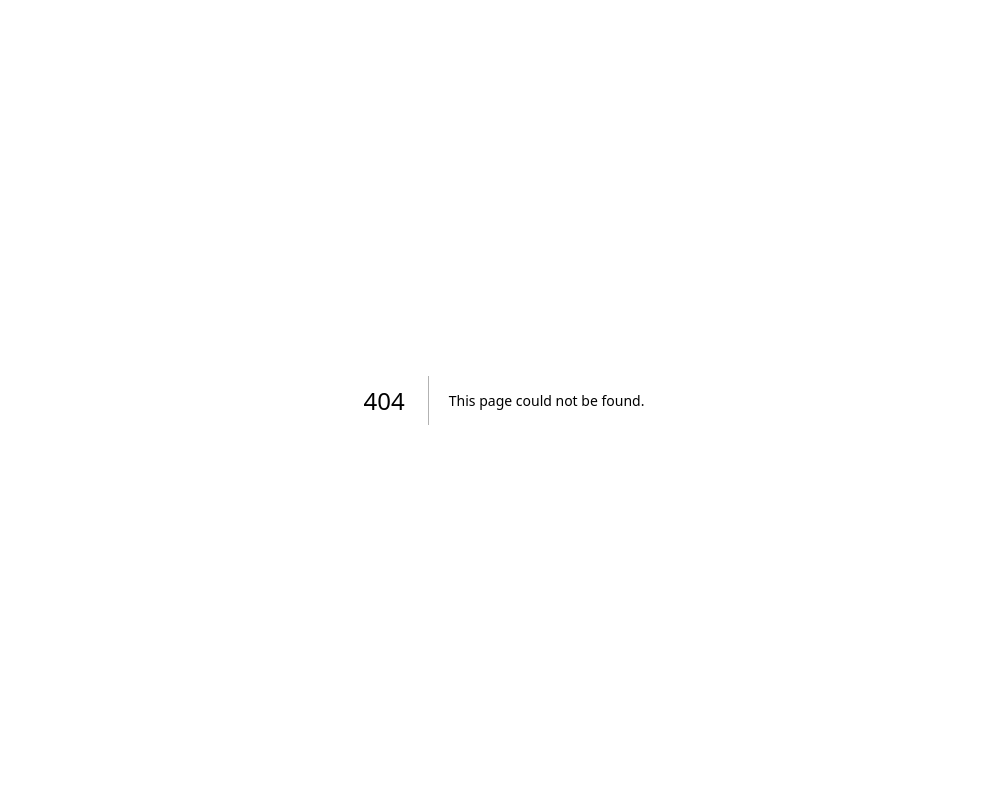
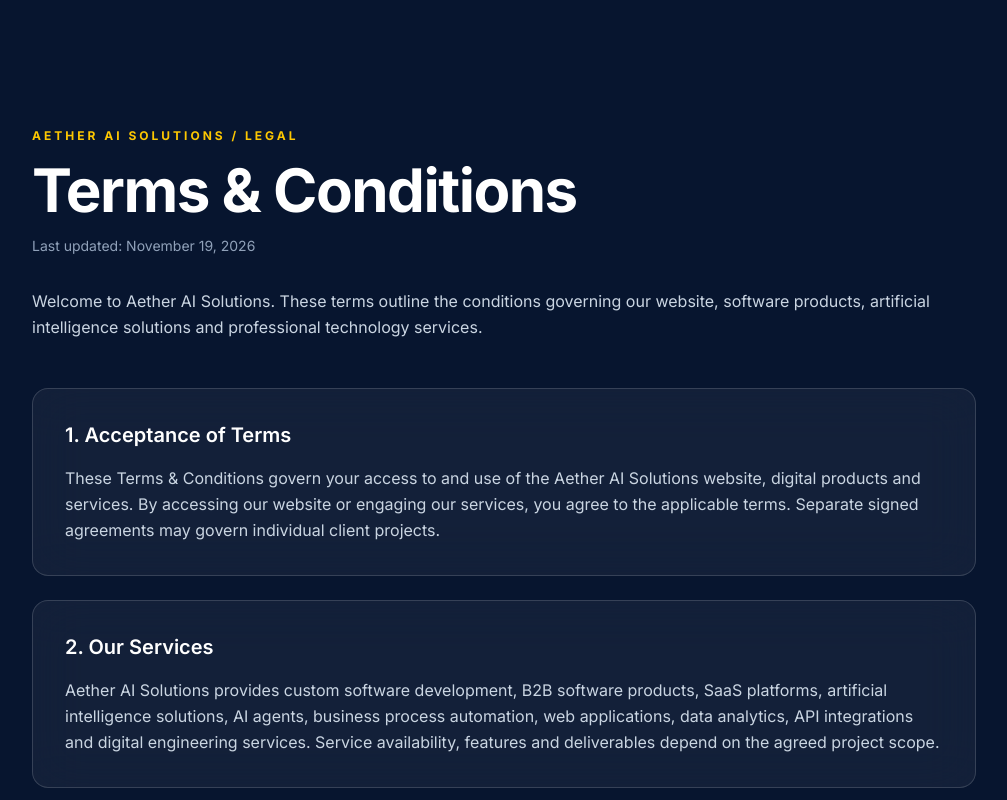
Before and after one commit to egaost00-lgtm/aether-ai, a Next.js app: page /terms in a window 1280 px wide. Before the commit this address had no page. Shown: the top 800 px of the page, without its empty margins (136-1143 px from the left). Built offline with nearby package versions, Linux system fonts and the light colour scheme.

Commit message:
Add enterprise privacy policy and terms

```diff
--- /dev/null
+++ b/app/terms/page.tsx
@@ -0,0 +1,188 @@
+
+import type { Metadata } from "next";
+import Link from "next/link";
+
+export const metadata: Metadata = {
+  title: "Terms & Conditions | Aether AI Solutions",
+  description:
+    "Terms governing the use of Aether AI Solutions websites, software products, AI services and business solutions.",
+};
+
+const sections = [
+  {
+    title: "1. Acceptance of Terms",
+    content:
+      "These Terms & Conditions govern your access to and use of the Aether AI Solutions website, digital products and services. By accessing our website or engaging our services, you agree to the applicable terms. Separate signed agreements may govern individual client projects.",
+  },
+  {
+    title: "2. Our Services",
+    content:
+      "Aether AI Solutions provides custom software development, B2B software products, SaaS platforms, artificial intelligence solutions, AI agents, business process automation, web applications, data analytics, API integrations and digital engineering services. Service availability, features and deliverables depend on the agreed project scope.",
+  },
+  {
+    title: "3. Project Agreements and Scope",
+    content:
+      "Project requirements, deliverables, timelines, pricing, technical specifications and responsibilities will be defined in an approved proposal, statement of work or service agreement. Changes outside the agreed scope may require additional fees and revised delivery schedules.",
+  },
+  {
+    title: "4. Pricing and Payments",
+    content:
+      "Prices displayed on our website are indicative starting prices unless expressly stated otherwise. Final pricing depends on project complexity, integrations, infrastructure and business requirements. Payment milestones, applicable taxes, subscription charges and third-party costs will be specified in the relevant agreement.",
+  },
+  {
+    title: "5. Intellectual Property Rights",
+    content:
+      "Ownership and licensing of custom-developed software, source code, designs and project deliverables will be determined by the applicable client agreement. Aether AI Solutions retains ownership of its pre-existing intellectual property, reusable components, proprietary frameworks, internal tools and independently developed products. Third-party software remains subject to its respective licensing terms.",
+  },
+  {
+    title: "6. SaaS Products and Software Licensing",
+    content:
+      "Access to subscription-based software and hosted products is subject to the applicable subscription or licensing agreement. Unless expressly authorized, users may not unlawfully reproduce, redistribute, resell or interfere with our proprietary software or services.",
+  },
+  {
+    title: "7. Artificial Intelligence Services",
+    content:
+      "Our AI-powered products and assistants may use third-party artificial intelligence models and automated systems. AI-generated outputs may contain inaccuracies or incomplete information. Users are responsible for reviewing outputs before relying on them for important business decisions. We do not guarantee that AI-generated content will always be accurate, complete or suitable for a particular purpose.",
+  },
+  {
+    title: "8. Third-Party Services and Integrations",
+    content:
+      "Our solutions may integrate with external cloud infrastructure, databases, payment providers, APIs, AI models and other third-party platforms. These services may have separate terms, pricing, availability and privacy policies. We are not responsible for disruptions or changes outside our reasonable control, subject to our contractual obligations.",
+  },
+  {
+    title: "9. Client Responsibilities",
+    content:
+      "Clients are responsible for providing accurate project requirements, timely approvals, necessary access permissions and legally authorized materials. Clients must ensure that their use of delivered software complies with applicable laws and third-party rights.",
+  },
+  {
+    title: "10. Confidentiality and Data Protection",
+    content:
+      "Confidential business information exchanged during client engagements will be handled in accordance with applicable confidentiality obligations, project agreements and our Privacy Policy. Additional data protection requirements may be established through separate agreements where necessary.",
+  },
+  {
+    title: "11. Acceptable Use",
+    content:
+      "Users must not use our website, software or services for unlawful activities, unauthorized system access, malicious code distribution, fraud, harassment, intellectual property infringement or activities that compromise the security or availability of our systems.",
+  },
+  {
+    title: "12. Maintenance and Technical Support",
+    content:
+      "Maintenance, hosting, technical support, updates, security patches and ongoing development are provided according to the applicable service agreement. Unless expressly included in the agreed project scope, ongoing support and additional enhancements may require separate arrangements.",
+  },
+  {
+    title: "13. Cancellation and Refunds",
+    content:
+      "Project cancellations, subscription cancellations and refund eligibility will be governed by the applicable project agreement, subscription terms and mandatory legal requirements. Completed work, committed resources and third-party expenses may be considered when determining amounts payable or refundable.",
+  },
+  {
+    title: "14. Service Availability",
+    content:
+      "We aim to provide reliable digital services but do not guarantee uninterrupted availability unless expressly agreed under a service-level agreement. Services may be affected by maintenance, infrastructure failures, third-party dependencies or circumstances beyond our reasonable control.",
+  },
+  {
+    title: "15. Limitation of Liability",
+    content:
+      "To the extent permitted by applicable law, Aether AI Solutions shall not be liable for indirect or consequential losses arising from the use of our website or services. Liability relating to specific client engagements will be governed by the applicable agreement. Nothing in these terms excludes liability that cannot lawfully be excluded.",
+  },
+  {
+    title: "16. Suspension and Termination",
+    content:
+      "Access to services may be suspended or terminated in accordance with applicable agreements or where necessary to address unlawful activity, material contractual breaches or security risks. Applicable notice requirements and legal rights will be respected.",
+  },
+  {
+    title: "17. Governing Law",
+    content:
+      "These website terms are governed by the applicable laws of India. Dispute resolution and jurisdiction for specific commercial engagements may be defined in the relevant client agreement, subject to mandatory legal requirements.",
+  },
+  {
+    title: "18. Changes to These Terms",
+    content:
+      "We may update these website terms to reflect changes in our services, technology, business operations or legal requirements. Updated terms will be published on this page. Changes to existing signed client agreements will be governed by those agreements.",
+  },
+];
+
+export default function TermsPage() {
+  return (
+    <main className="min-h-screen bg-[#07152f] text-white">
+      <section className="mx-auto max-w-5xl px-6 py-24 md:px-10 md:py-32">
+
+        <p className="mb-4 text-xs font-bold uppercase tracking-[0.25em] text-yellow-400">
+          Aether AI Solutions / Legal
+        </p>
+
+        <h1 className="text-4xl font-bold tracking-tight md:text-6xl">
+          Terms &amp; Conditions
+        </h1>
+
+        <p className="mt-4 text-sm text-slate-400">
+          Last updated: November 19, 2026
+        </p>
+
+        <p className="mt-8 leading-relaxed text-slate-300">
+          Welcome to Aether AI Solutions. These terms
+          outline the conditions governing our website,
+          software products, artificial intelligence
+          solutions and professional technology services.
+        </p>
+
+        <div className="mt-12 space-y-6">
+          {sections.map((section) => (
+            <article
+              key={section.title}
+              className="rounded-2xl border border-white/15 bg-white/[0.05] p-6 backdrop-blur-xl md:p-8"
+            >
+              <h2 className="mb-4 text-xl font-semibold text-white">
+                {section.title}
+              </h2>
+
+              <p className="leading-relaxed text-slate-300">
+                {section.content}
+              </p>
+            </article>
+          ))}
+
+          <article className="rounded-2xl border border-white/15 bg-white/[0.05] p-6 md:p-8">
+            <h2 className="mb-4 text-xl font-semibold">
+              19. Contact Information
+            </h2>
+
+            <p className="leading-relaxed text-slate-300">
+              For questions regarding these terms,
+              commercial agreements or our services,
+              please contact Aether AI Solutions.
+            </p>
+
+            <a
+              href="mailto:hello@aetheraisolutions.in"
+              className="mt-4 inline-block break-all text-yellow-400 hover:underline"
+            >
+              hello@aetheraisolutions.in
+            </a>
+          </article>
+        </div>
+
+        <div className="mt-12 flex flex-wrap gap-6 border-t border-white/10 pt-8 text-sm">
+          <Link
+            href="/"
+            className="text-yellow-400 hover:underline"
+          >
+            ← Back to Home
+          </Link>
+
+          <Link
+            href="/privacy"
+            className="text-slate-300 hover:text-white"
+          >
+            Privacy Policy
+          </Link>
+        </div>
+
+        <p className="mt-10 text-xs text-slate-500">
+          © {new Date().getFullYear()} Aether AI Solutions.
+          All rights reserved.
+        </p>
+
+      </section>
+    </main>
+  );
+}
```
